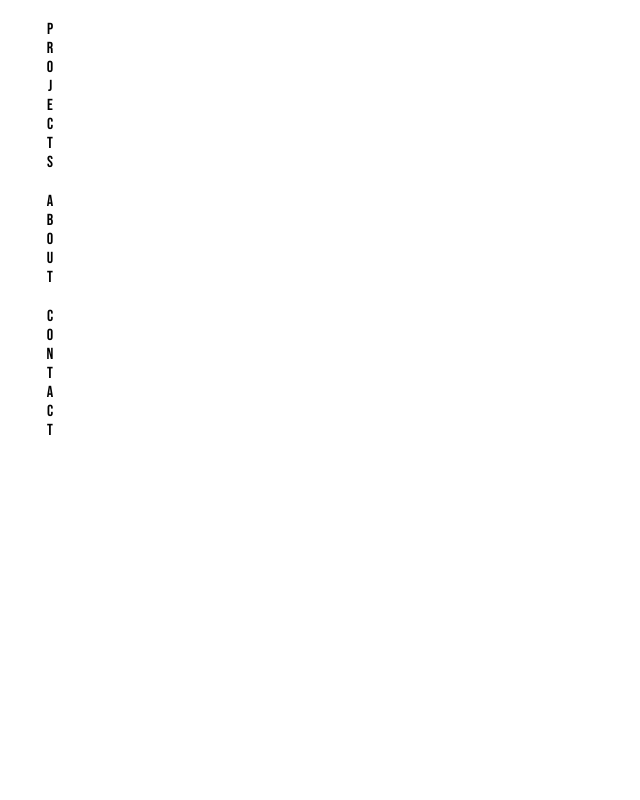
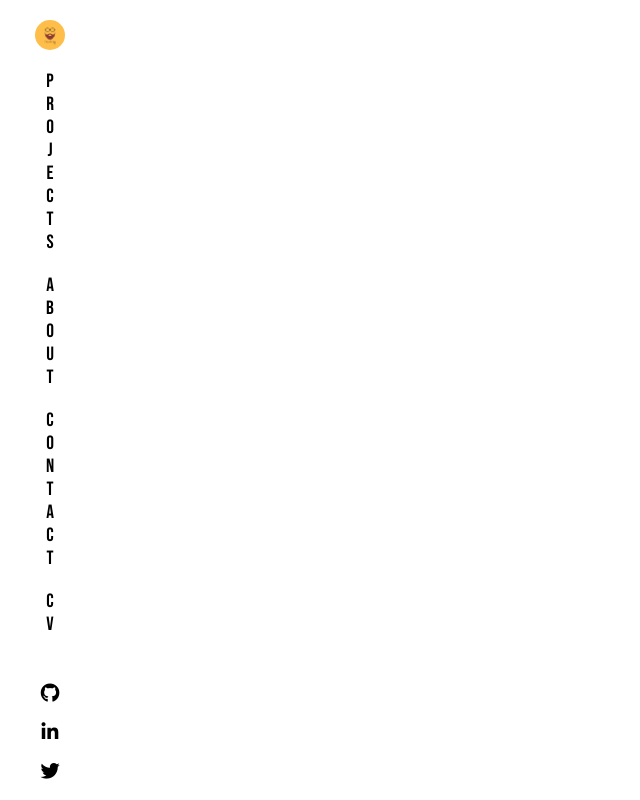
Before and after one commit to DevSteg/j-stephens, a React (Create React App) app: page / in a window 1280 px wide. Shown: the whole page, without its empty margins (0-640 px from the left). Built offline with nearby package versions, Linux system fonts and the light colour scheme.

Commit message:
Add logo and add code to navbar
- Add logo image to public folder
- Add favicon
- Update manifest
- Update nav with social links, logo and cv link
- Style navbar
- Add mixins

```diff
--- a/public/index.html
+++ b/public/index.html
@@ -2,11 +2,11 @@
 <html lang="en">
 	<head>
 		<meta charset="utf-8" />
-		<link rel="icon" href="%PUBLIC_URL%/favicon.ico" />
+		<link rel="icon" href="%PUBLIC_URL%/img/logo.png" />
 		<meta name="viewport" content="width=device-width, initial-scale=1" />
 		<meta name="theme-color" content="#000000" />
 		<meta name="description" content="James Stephens Personal Portfolio" />
-		<link rel="apple-touch-icon" href="%PUBLIC_URL%/logo192.png" />
+		<link rel="apple-touch-icon" href="%PUBLIC_URL%/img/logo.png" />
 		<!--
       manifest.json provides metadata used when your web app is installed on a
       user's mobile device or desktop. See https://developers.google.com/web/fundamentals/web-app-manifest/
--- a/src/components/Nav.js
+++ b/src/components/Nav.js
@@ -15,6 +15,13 @@ export const Nav = () => {
 			</Link>
 			<nav className="sidenav">
 				<div className="nav-list">
+					<Link className="nav-link" to="home" smooth={true} duration={2000}>
+						<img
+							src={process.env.PUBLIC_URL + "/img/logo.png"}
+							alt="Logo"
+							className="logo-img"
+						/>
+					</Link>
 					<Link
 						className="nav-link"
 						to="projects"
@@ -29,8 +36,21 @@ export const Nav = () => {
 					<Link className="nav-link" to="contact" smooth={true} duration={2000}>
 						Contact
 					</Link>
+					<Link className="nav-link" to="cv" smooth={true} duration={2000}>
+						CV
+					</Link>
 				</div>
-				<div className="social-links"></div>
+				<div className="social-links">
+					<Link className="nav-link">
+						<i class="fab fa-github"></i>
+					</Link>
+					<Link className="nav-link">
+						<i class="fab fa-linkedin-in"></i>
+					</Link>
+					<Link className="nav-link">
+						<i class="fab fa-twitter"></i>
+					</Link>
+				</div>
 			</nav>
 		</div>
 	);
--- a/src/styles/_nav.scss
+++ b/src/styles/_nav.scss
@@ -22,7 +22,7 @@
 	top: 0;
 	left: 0;
 	overflow-x: hidden;
-	display: flexbox;
+	display: flex;
 	flex-direction: column;
 	justify-content: space-between;
 	color: black;
@@ -33,4 +33,11 @@
 	text-orientation: upright;
 	display: block;
 	margin: 20px auto;
+	font-size: 1.2rem;
 }
+
+.logo-img {
+	width: 30px;
+	vertical-align: inherit;
+	border-radius: 50%;
+}
```
Also changed, not shown: src/styles/_mixins.scss (added, +20 -0 lines), public/img/logo.png (added), public/manifest.json.
